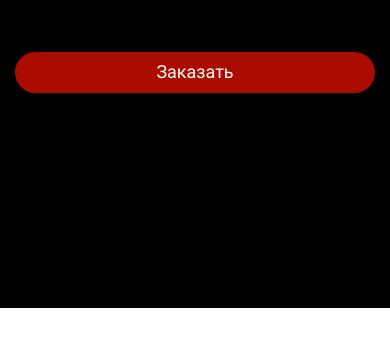
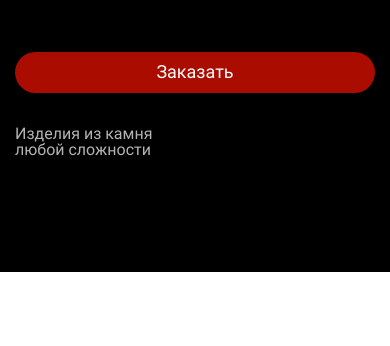
Before and after one commit to alvde-site/funeral-services-react, a React app: page / in a window 390 px wide. Shown: the part 456-802 px from the top of the page. Built offline with nearby package versions, Linux system fonts and the light colour scheme.

Commit message:
Add advertisement block for all devices

```diff
--- a/src/components/App/Main/Advertisement/Advertisement.css
+++ b/src/components/App/Main/Advertisement/Advertisement.css
@@ -32,6 +32,10 @@
   margin: 0 0 55px;
 }
 
+.advertisement__info {
+  display: flex;
+}
+
 .advertisement__feedback {
   box-sizing: border-box;
   font-family: 'Roboto', Arial, Helvetica, sans-serif;
@@ -42,7 +46,7 @@
   color: #fff;
   background-color: #AB0C00;
   min-width: 235px;
-  margin: 0 15px 0 0;
+  margin: 0 30px 0 0;
   padding: 8px 0;
   border-radius: 100px;
   text-decoration: none;
@@ -54,6 +58,17 @@
 .advertisement__feedback:hover {
   background-color: #EC1000;
   color: #fff;
+}
+
+.advertisemet__info-title {
+  font-family: 'Roboto', Arial, Helvetica, sans-serif;
+  font-style: normal;
+  font-weight: 400;
+  font-size: 16px;
+  line-height: 16px;
+  color: #fff;
+  max-width: 180px;
+  opacity: 0.7;
 }
 
 @media (max-width: 1200px){
@@ -101,9 +116,13 @@
     max-width: 100%;
   }
 
+  .advertisement__info {
+    flex-direction: column;
+  }
+
   .advertisement__feedback {
     min-width: 100%;
-    margin: 0 15px 20px 0;
+    margin: 0 30px 20px 0;
   }
 }
 
```
